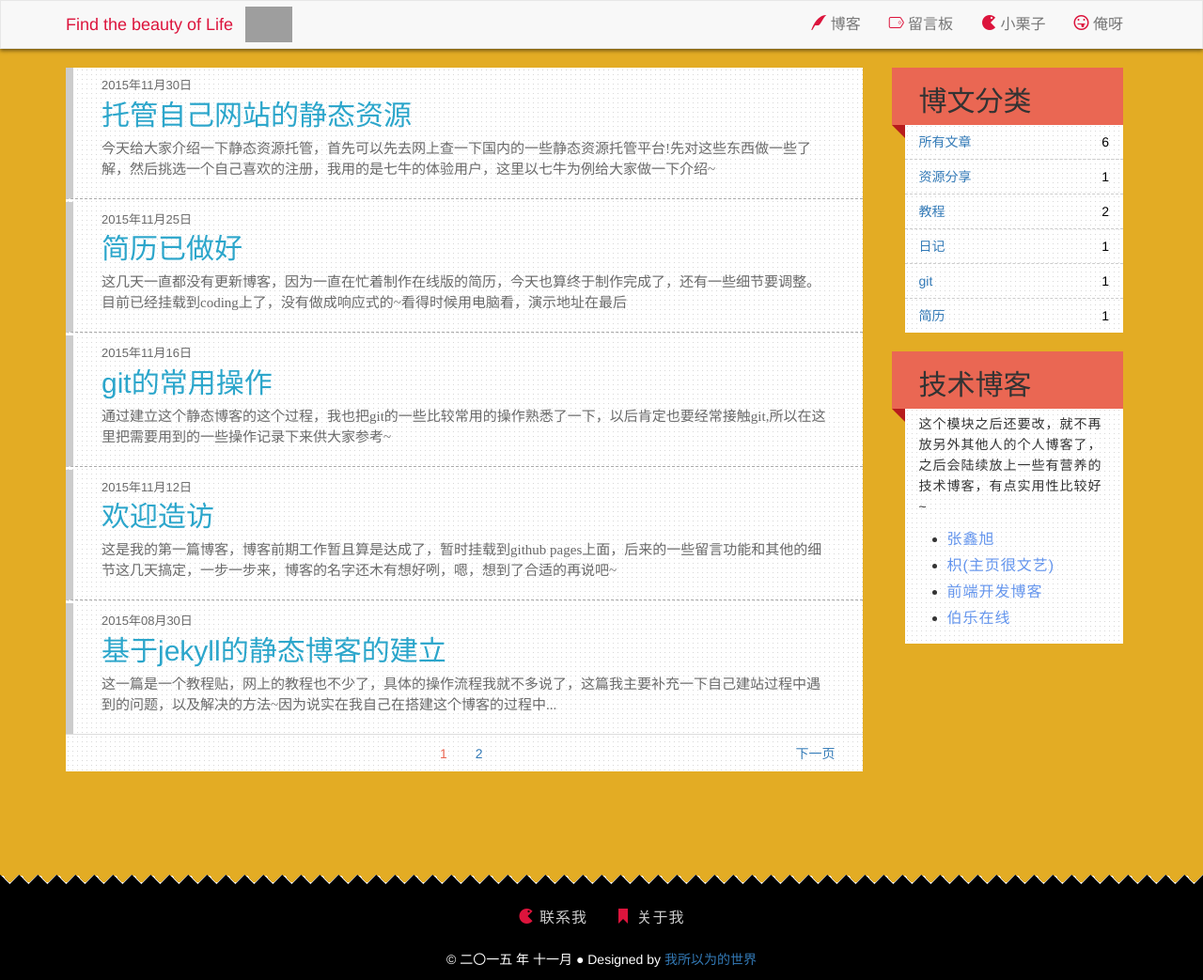
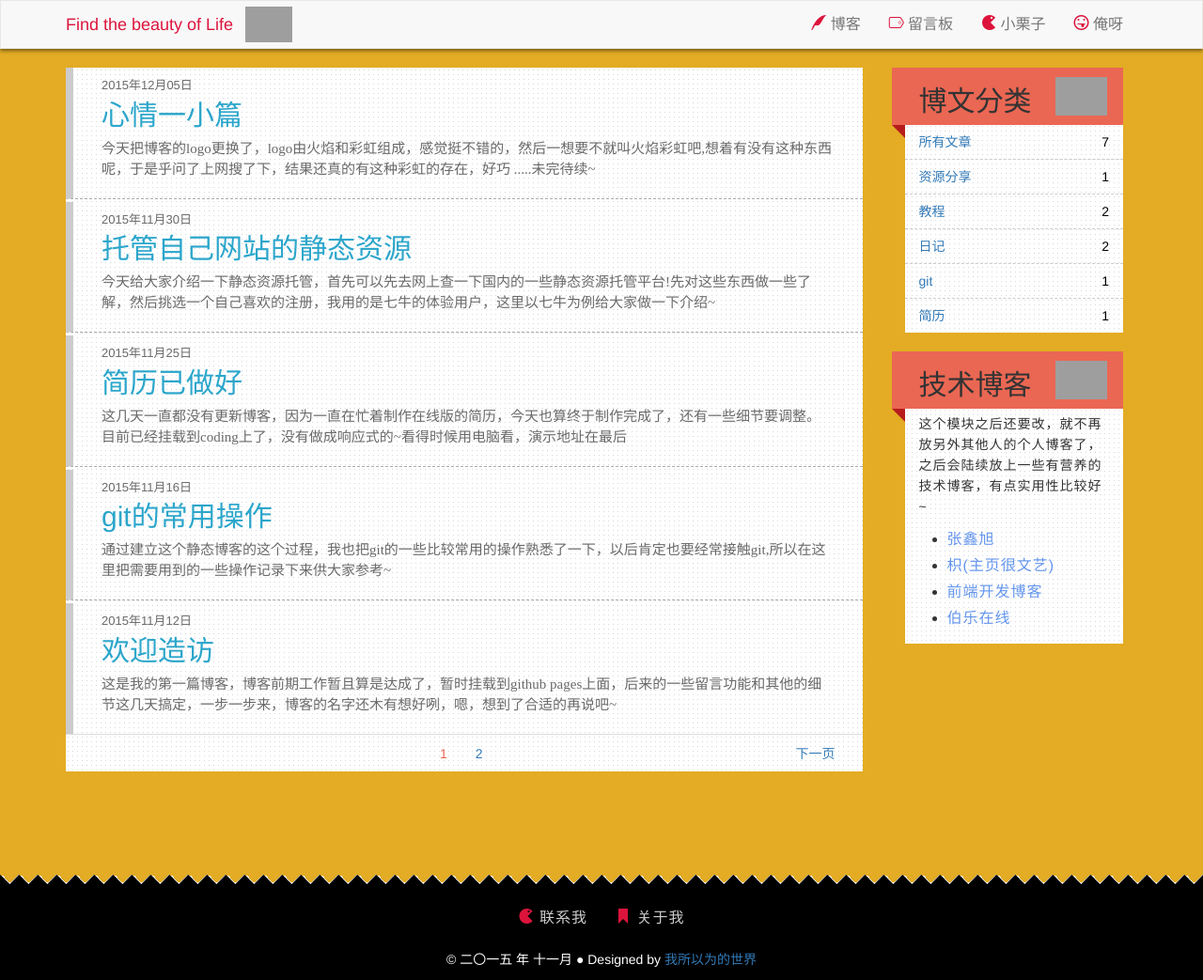
Before and after one commit to momeakl/momeakl.github.io, a Jekyll site: the page built from index.html, in a window 1280 px wide. Shown: the whole page at 94% size. Built offline with Jekyll 4.4.1, drawn with Linux system fonts in a browser that asks for light colours; nearby versions of some CDN libraries; some web fonts are replaced; the list of posts is cut into pages by our own code; comment, search, counter and statistics services are not loaded; a style sheet for code colours, icons or effects is not loaded; grey boxes are pictures that could not be loaded.

Commit message:
add an blog

```diff
--- a/_config.yml
+++ b/_config.yml
@@ -1,5 +1,5 @@
 # Site settings
-title: 高冰的博客
+title: 火焰彩虹 | Gao
 email: In_Energy@163.com
 description: 感恩生活,珍惜拥有
 # > # this means to ignore newlines until "baseurl:"
--- /dev/null
+++ b/_posts/2015-12-05-changeSth.md
@@ -0,0 +1,44 @@
+---
+layout: post
+title:  "心情一小篇"
+date:   2015-12-05
+author: 我所以为的世界
+categories: 日记
+excerpt: 今天把博客的logo更换了，logo由火焰和彩虹组成，感觉挺不错的，然后一想要不就叫火焰彩虹吧,想着有没有这种东西呢，于是乎问了上网搜了下，结果还真的有这种彩虹的存在，好巧 .....未完待续~
+
+---
+* content
+{:toc}
+
+## 火焰彩虹
+今天把博客的logo更换了，logo由火焰和彩虹组成，感觉挺不错的，然后一想要不就叫火焰彩虹吧,想着有没有这种东西呢，于是乎问了上网搜了下，结果还真的有这种彩虹的存在，好巧 ，好了，先给科普一下
+
+> 火焰彩虹是极为罕见的景象，只有太阳处于天顶，太阳光穿射过高海拔处的卷云，并且卷云富含冰晶时，火焰彩虹才有可能产生。
+
+![rainbow](http://7xonct.com1.z0.glb.clouddn.com/blog/rainbow.jpg)
+
+
+* 这是人生难得一见的一个现象。logo的话就长这样，很好理解的对吧
+
+
+![logo](http://7xonct.com1.z0.glb.clouddn.com/logo/blog_logo.png)
+
+
+其实本来找到这个logo是觉得火焰和彩虹这两个元素都挺不错，火焰：感觉会给人向上的力量，彩虹：给人希望，两个元素结合在一起是不是能让我们感受到一种积极的feel呢，哈哈哈，只是感觉了，挺喜欢，所以就拿来当作logo吧，顺便，我也确定了博客的名字，就叫火焰彩虹吧~~
+
+
+
+
+## 给页面增加点火焰
+
+然后嘛，就顺着这个主题，给博客增加了点红色的色彩，与博客名字也好相呼应，然后我把除了导航之外的阴影都取消了，之前做的都太差劲了，暂时还没有对这部分知识有一个较好的学习，明天应该会抽出时间把这部分解决了。
+
+
+
+
+## 本来是想写点心情来着的
+
+这两天不是很有状态，心思突然乱掉了。
+
+
+算了，改天再继续吧。。。
--- a/index.html
+++ b/index.html
@@ -13,6 +13,7 @@ layout: default
                         <span class="post-time">
                             {{ post.date | date: "%Y年%m月%d日" }}
                         </span>
+
                         <h2>
                             {{ post.title }}
                         </h2>
@@ -91,7 +92,7 @@ layout: default
     <div class="col-sm-3">
         <div class="col-sm-12">
             <div class="shadow-corner-curl hidden-xs">
-                <div class="cate-list-header">
+                <div class="cate-list-header cate-first">
                 <div class="cate-left"></div>
                 <div class="sanjiao"></div>
                     <h2>博文分类</h2>
--- a/static/css/index.css
+++ b/static/css/index.css
@@ -111,7 +111,11 @@ nav{
 .post-list-item span.post-time{
     color:dimgray;
     font-size: 13px;
+    border-radius: 9px;
 }
+/*.post-list-item span.post-cate{
+    color: #292929;
+}*/
 .post-list-item h2{
     color:#2ca6cb;
 	margin: 5px 0 8px 0;
@@ -198,6 +202,13 @@ div.cate-list-header{
     padding: 3px 15px;
     position: relative;
     background: #ea6753;
+    background-image: url(http://7xonct.com1.z0.glb.clouddn.com/blog/index-category-02.png);
+    background-size: 55px;
+    background-repeat: no-repeat;
+    background-position: 160px center;
+}
+div.cate-first{
+    background-image: url(http://7xonct.com1.z0.glb.clouddn.com/blog/jiji.png);
 }
 div.cate-left{
     width: 1em;
@@ -245,6 +256,7 @@ div span.my-badge{
     float: right;
     display: inline-block;
 }
+
 /*category content公告*/
 div.cate-list-link{
     padding: 5px 15px;
@@ -314,20 +326,21 @@ div.post{
 div.post header{
     border-bottom: 1px solid #ccc;
     border-left: 0.5em solid #ea6753;
+    background: #ea6753;
+    color: #474343;
 }
 
 div.post h1{
     padding: 23px 15px 20px 18px;
     font-weight: bold;
     line-height: 36px;
-    color: #2ca6cb;
 }
 div.post header p{
     padding-left: 22px;
     line-height: 20px;
 }
 div.post header p .icon{
-    color: #000;
+    color: #474343;
 }
 div.post article{
     padding: 0 23px;
@@ -357,10 +370,7 @@ div.bdsharebuttonbox{
 }
 #content .cate-list-header{
     margin-bottom: 8px;
-    background-image: url(http://7xonct.com1.z0.glb.clouddn.com/blog/index-category-02.png);
-    background-size: 55px;
-    background-repeat: no-repeat;
-    background-position: 130px center;
+
 }
 #content ul li{
     padding-left: 0;
```
Also changed, not shown: _posts/2015-06-01-share.md (+1 -2 lines), _posts/2015-11-06-Welcome.md (+1 -2 lines), _posts/2015-11-25-resume.md (+0 -2 lines).
